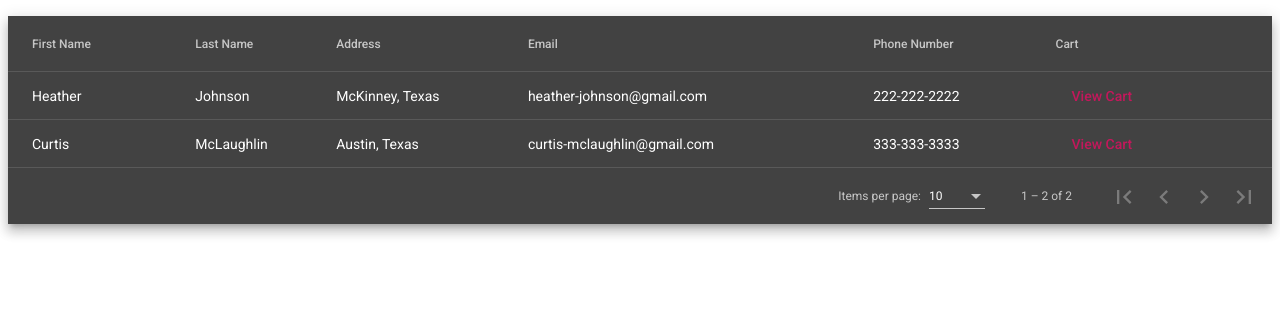
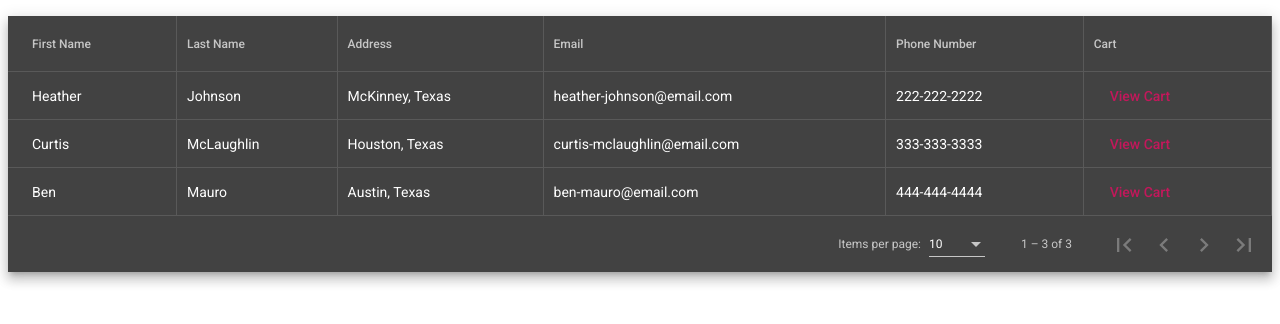
Before and after one commit to cmclaughlin24/angular-material-table, an Angular app: page / in a window 1280 px wide. Shown: the top 324 px of the page. Built offline with nearby package versions, Linux system fonts and the light colour scheme.

Commit message:
Column Resize Implementation

```diff
--- a/src/app/app.component.ts
+++ b/src/app/app.component.ts
@@ -15,7 +15,7 @@ export class AppComponent {
       lastName: 'Johnson',
       contactInfo: {
         address: 'McKinney, Texas',
-        email: 'heather-johnson@gmail.com',
+        email: 'heather-johnson@email.com',
         phoneNumber: '222-222-2222',
       },
       cart: [],
@@ -24,9 +24,19 @@ export class AppComponent {
       firstName: 'Curtis',
       lastName: 'McLaughlin',
       contactInfo: {
+        address: 'Houston, Texas',
+        email: 'curtis-mclaughlin@email.com',
+        phoneNumber: '333-333-3333',
+      },
+      cart: [],
+    },
+    {
+      firstName: 'Ben',
+      lastName: 'Mauro',
+      contactInfo: {
         address: 'Austin, Texas',
-        email: 'curtis-mclaughlin@gmail.com',
-        phoneNumber: '333-333-3333',
+        email: 'ben-mauro@email.com',
+        phoneNumber: '444-444-4444',
       },
       cart: [],
     },
--- a/src/app/components/material-table/material-table.component.html
+++ b/src/app/components/material-table/material-table.component.html
@@ -15,7 +15,14 @@
       >
         <ng-container [ngSwitch]="column.column">
           <ng-container *ngSwitchCase="'cart'">
-            <th mat-header-cell cdkDrag cdkDragLockAxis="x" *matHeaderCellDef>
+            <th
+              mat-header-cell
+              [appMatColumnResize]="column.width"
+              (columnResize)="columnResizeHandler($event, column.column)"
+              cdkDrag
+              cdkDragLockAxis="x"
+              *matHeaderCellDef
+            >
               {{ column.label }}
             </th>
             <td mat-cell *matCellDef="let element">
@@ -28,7 +35,8 @@
             <th
               mat-header-cell
               [mat-sort-header]="column.field"
-              appMatColumnResize
+              [appMatColumnResize]="column.width"
+              (columnResize)="columnResizeHandler($event, column.column)"
               cdkDrag
               cdkDragLockAxis="x"
               *matHeaderCellDef
--- a/src/app/components/material-table/material-table.component.scss
+++ b/src/app/components/material-table/material-table.component.scss
@@ -1,8 +1,47 @@
-
 .material-table-container {
   overflow: auto;
 }
 
 .mat-table {
   width: 100%;
+
+  &.mat-table-resizing {
+    -moz-user-select: none;
+    -ms-user-select: none;
+    user-select: none;
+    cursor: col-resize;
+  }
+
+  .mat-cell {
+    span {
+      display: block;
+      overflow: hidden;
+      text-overflow: ellipsis;
+    }
+  }
+
+  .mat-header-cell {
+    position: relative;
+
+    &:not(:last-child) {
+      .mat-header-cell-resize-cursor {
+        cursor: col-resize;
+        width: 20px;
+        height: 100%;
+        position: absolute;
+        right: -10px;
+        top: 0;
+        z-index: 1;
+      }
+    }
+  }
+
+  .mat-cell,
+  .mat-header-cell {
+    border-right: 1px solid rgba(255, 255, 255, 0.12);
+
+    &:not(:nth-child(1)) {
+      padding: 0 10px;
+    }
+  }
 }
--- a/src/app/components/material-table/material-table.component.ts
+++ b/src/app/components/material-table/material-table.component.ts
@@ -47,6 +47,21 @@ export class MaterialTableComponent implements OnInit {
     );
   }
 
+  columnResizeHandler(event: number, column: string): void {
+    const columnIdx = this.columns.findIndex(
+      (cl: MaterialTableColumn) => cl.column === column
+    );
+
+    if (columnIdx < 0) {
+      throw new Error(
+        `Invalid Argument: column ${column} is not an avaliable column`
+      );
+    }
+
+    this.columns[columnIdx].width = event;
+    // Todo: Implement EventEmitter to update column width.
+  }
+
   getColumnValue(element: any, field: string): void {
     const error = this._validateField(field);
 
--- a/src/app/directives/mat-column-resize.directive.ts
+++ b/src/app/directives/mat-column-resize.directive.ts
@@ -1,59 +1,94 @@
-import { Directive, ElementRef, Input, OnInit, Renderer2 } from '@angular/core';
+import {
+  Directive,
+  ElementRef,
+  EventEmitter,
+  Input,
+  OnInit,
+  Output,
+  Renderer2,
+} from '@angular/core';
 
 const TABLE_RESIZING_CSS_CLASS = 'mat-table-resizing';
+const RESIZE_CURSOR_CSS_CLASs = 'mat-header-cell-resize-cursor';
 
 @Directive({
   selector: '[appMatColumnResize]',
 })
 export class MatColumnResizeDirective implements OnInit {
   // Todo: Add additional orginizational comments.
-  @Input('appMatColumnResize') width: string;
+  @Input('appMatColumnResize') width: number | undefined;
   @Input() columnIndex: number;
+
+  @Output() columnResize = new EventEmitter<number>();
 
   columnEl: HTMLElement;
   tableEl: HTMLElement;
 
   isPressed: boolean;
   startWidth: number;
-  startMouseX: number;
+  startPageX: number;
 
-  constructor(private readonly render: Renderer2, element: ElementRef) {
+  constructor(private readonly renderer: Renderer2, element: ElementRef) {
     this.columnEl = element.nativeElement;
   }
 
   ngOnInit(): void {
-    if (!this.width || this.width.trim() === '') {
+    this._addEventListenters();
+    if (!this.width || this.width === 0) {
       return;
     }
     this._setColumnWidth(this.width);
   }
 
   onMouseDown = (event: MouseEvent): void => {
-    event.preventDefault();
+    event.stopPropagation();
     this.isPressed = true;
-    this.startMouseX = event.pageX;
+    this.startPageX = event.pageX;
     this.startWidth = this.columnEl.offsetWidth;
-  }
+  };
 
   onMouseMove = (event: MouseEvent): void => {
     if (!this.isPressed || !event.buttons) {
       return;
     }
-  }
+    const width = this._calculateColumnWidth(
+      this.startWidth,
+      this.startPageX,
+      event.pageX
+    );
+    this.renderer.addClass(this.tableEl, TABLE_RESIZING_CSS_CLASS);
+    this._setColumnWidth(width);
+    this.columnResize.emit(width);
+  };
 
   onMouseUp = (event: MouseEvent): void => {
     if (!this.isPressed) {
       return;
     }
     this.isPressed = false;
-    this.render.removeClass(this.tableEl, TABLE_RESIZING_CSS_CLASS);
+    this.renderer.removeClass(this.tableEl, TABLE_RESIZING_CSS_CLASS);
+  };
+
+  private _addEventListenters(): void {
+    const row = this.renderer.parentNode(this.columnEl);
+    const thead = this.renderer.parentNode(row);
+    this.tableEl = this.renderer.parentNode(thead);
+
+    const resizeCursor = this.renderer.createElement('span');
+    this.renderer.addClass(resizeCursor, RESIZE_CURSOR_CSS_CLASs);
+    this.renderer.appendChild(this.columnEl, resizeCursor);
+
+    this.renderer.listen(resizeCursor, 'mousedown', this.onMouseDown);
+    this.renderer.listen(this.tableEl, 'mousemove', this.onMouseMove);
+    this.renderer.listen('document', 'mouseup', this.onMouseUp);
   }
 
-  private _setColumnWidth(width: string): void {
-    this.render.setStyle(this.columnEl, 'width', width);
+  private _setColumnWidth(width: number): void {
+    this.renderer.setStyle(this.columnEl, 'width', `${width}px`);
   }
 
-  private _calculateColumnWidth(): number {
-    return 0;
+  private _calculateColumnWidth(startWidth: number, startPageX: number, currentPageX: number): number {
+    const offset = 0;
+    return startWidth + (currentPageX - startPageX - offset);
   }
 }
--- a/src/app/models/material-table-column.model.ts
+++ b/src/app/models/material-table-column.model.ts
@@ -2,5 +2,5 @@ export interface MaterialTableColumn {
   column: string;
   label: string;
   field: string;
-  width?: string;
+  width?: number;
 }
--- a/src/styles.scss
+++ b/src/styles.scss
@@ -10,3 +10,19 @@ body {
   padding: 1rem 0.5rem;
   font-family: Roboto, "Helvetica Neue", sans-serif;
 }
+
+.mat-header-cell {
+  position: relative;
+
+  &:not(:last-child) {
+    .mat-header-cell-resize-cursor {
+      cursor: col-resize;
+      width: 20px;
+      height: 100%;
+      position: absolute;
+      right: -10px;
+      top: 0;
+      z-index: 1;
+    }
+  }
+}
```
